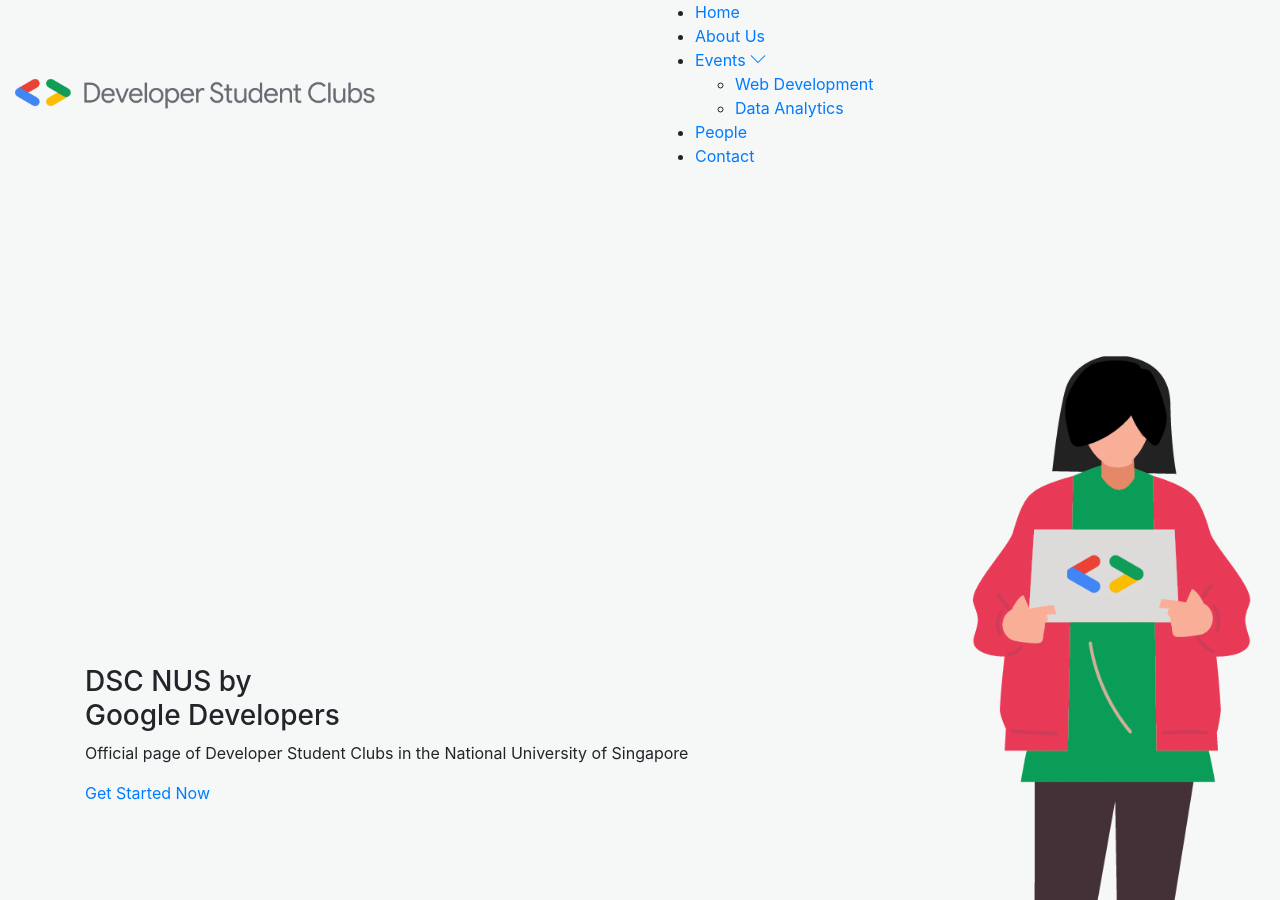
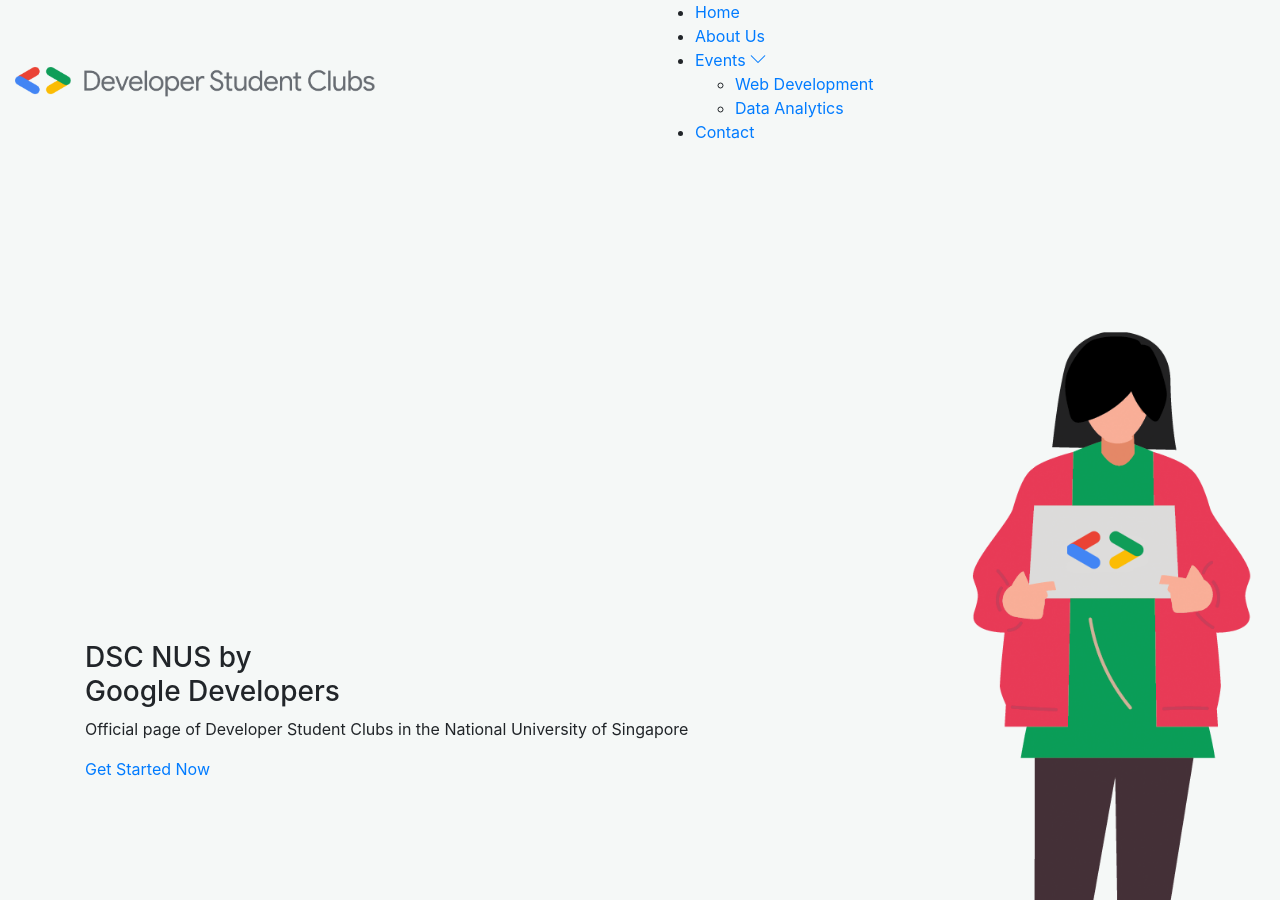
Before and after one commit to DigiPie/dscnustech.github.io, a Jekyll site: the page built from index.html, in a window 1280 px wide and 900 px high. Built offline with Jekyll 4.4.1, drawn with Linux system fonts in a browser that asks for light colours.

Commit message:
updated ui visuals and dead links

```diff
--- a/AboutUs.html
+++ b/AboutUs.html
@@ -38,7 +38,6 @@
                             </div>
                             <div class="col-xl-5 col-lg-5 offset-xl-1 offset-lg-1 col-md-6 ">
                                 <div class="about_draw wow fadeInUp" data-wow-duration=".7s" data-wow-delay=".5s">
-                                    <!-- got some problem about the pic -->
                                     <img src="dscimg/teamphoto.jpg" alt="" height=460 width=350>
                                 </div>
                             </div>
--- a/WebDevelopment.html
+++ b/WebDevelopment.html
@@ -65,6 +65,7 @@
 
                             <div class="about_btn wow fadeInUp" data-wow-duration=".10s" data-wow-delay=".8s" >
                                 <a class="boxed-btn4" href="#">Signup Now</a>
+                                <a class="boxed-btn4" href="#">Download slides and materials</a>
                             </div>
                         </div>
                     </div>
@@ -95,6 +96,7 @@
 
                             <div class="about_btn wow fadeInUp" data-wow-duration=".10s" data-wow-delay=".8s" >
                                 <a class="boxed-btn4" href="#">Signup Now</a>
+                                <a class="boxed-btn4" href="#">Download slides and materials</a>
                             </div>
                         </div>
                     </div>
--- a/_includes/mainFooter.html
+++ b/_includes/mainFooter.html
@@ -14,23 +14,23 @@
                       </p>
                       <div class="socail_links">
                           <ul>
-                              <li>
+                              <!-- <li>
                                   <a href="#">
                                       <i class="ti-facebook"></i>
                                   </a>
-                              </li>
-                              <li>
+                              </li> -->
+                              <!-- <li>
                                   <a href="#">
                                       <i class="ti-twitter-alt"></i>
                                   </a>
-                              </li>
+                              </li> -->
                               <li>
-                                  <a href="#">
+                                  <a href="https://www.instagram.com/dscnus/">
                                       <i class="fa fa-instagram"></i>
                                   </a>
                               </li>
                               <li>
-                                <a href="#">
+                                <a href="https://github.com/dscnustech">
                                   <i class="fa fa-github"></i>
                                 </a>
                             </li>
--- a/_includes/mainNavBar.html
+++ b/_includes/mainNavBar.html
@@ -22,7 +22,8 @@
                                           <li><a href="DataAnalytics.html">Data Analytics</a></li>
                                       </ul>
                                   </li>
-                                  <li><a href="{{ site.baseurl }}/people">People</a></li>
+                                  <!-- /people is currently under maintanence -->
+                                  <!-- <li><a href="{{ site.baseurl }}/people">People</a></li> -->
                                   <li><a href="contact.html">Contact</a></li>
                                   <!-- <li><a href="#">Templates<i class="ti-angle-down"></i></a>
                                       <ul class="submenu">
--- a/index.html
+++ b/index.html
@@ -125,7 +125,7 @@
             <h3 class="wow fadeInDown transparent" data-wow-duration="1s" data-wow-delay=".1s">Join us if you are interested in creative problem solving <br>
                 and using technology to benefit your community.</h3>
             <div class="video_service_btn wow fadeInLeft" data-wow-duration="1s" data-wow-delay=".1s">
-                <a href="#" class="boxed-btn3">Get Started Now</a>
+                <a href="contact.html" class="boxed-btn3">Get Started Now</a>
             </div>
         </div>
     </div>
```
Also changed, not shown: development purpose/elements.html (renamed from elements.html), development purpose/placeholder1.html (renamed from placeholder1.html).
